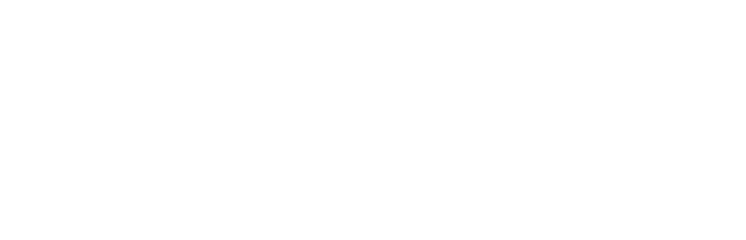
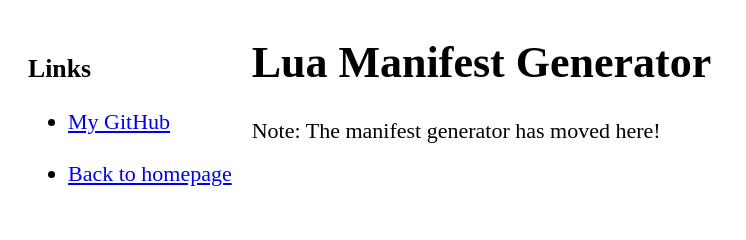
Before and after one commit to tsogt-erdene-enkh/tsogt-erdene-enkh.github.io, a plain HTML site: page pages/lua-manifest/index.html in a window 1280 px wide. Shown: the whole page, without its empty margins (0-746 px from the left). Drawn offline with Linux system fonts and the light colour scheme.

Commit message:
Removed the donations section, made changes to pages\lua-manifest\index.html, also made changes to pages

```diff
--- a/pages/lua-manifest/index.html
+++ b/pages/lua-manifest/index.html
@@ -0,0 +1,26 @@
+<!DOCTYPE html>
+<html lang="en">
+<head>
+    <meta charset="UTF-8">
+    <meta name="viewport" content="width=device-width, initial-scale=1.0">
+    <link rel="stylesheet" href="style.css">
+    <title>Lua Manifest Generator</title>
+</head>
+<body>
+    <div class="container">
+        <div class="sidebar">
+            <div class="links">
+                <h3>Links</h3>
+                <ul>
+                    <li><a href="#">My GitHub</a></li><br>
+                    <li><a href="/index.html">Back to homepage</a></li>
+                </ul>
+            </div>
+        </div>
+        <div class="content">
+            <h1>Lua Manifest Generator</h1>
+            <span>Note: The manifest generator has moved here!</span>
+        </div>
+    </div>
+</body>
+</html>
--- /dev/null
+++ b/pages/lua-manifest/style.css
@@ -0,0 +1,14 @@
+body {
+    font-size: 22px;
+}
+
+.sidebar {
+    display: block;
+    padding: 20px;
+    position: sticky;
+    top: 0;
+}
+
+.container {
+    display: flex;
+}
```
Also changed, not shown: index.html (+1 -7 lines), pages/lua-manifest/script.js (added).
